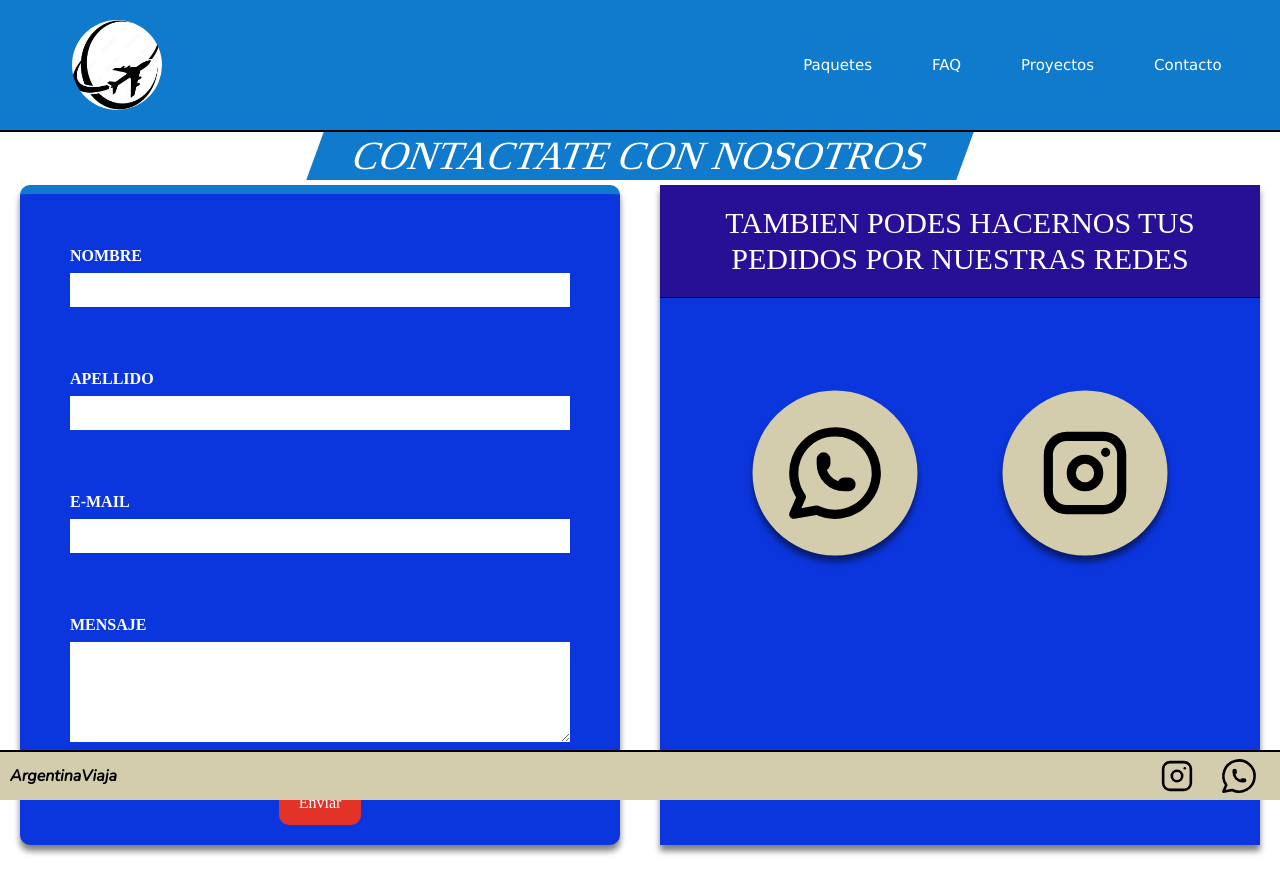
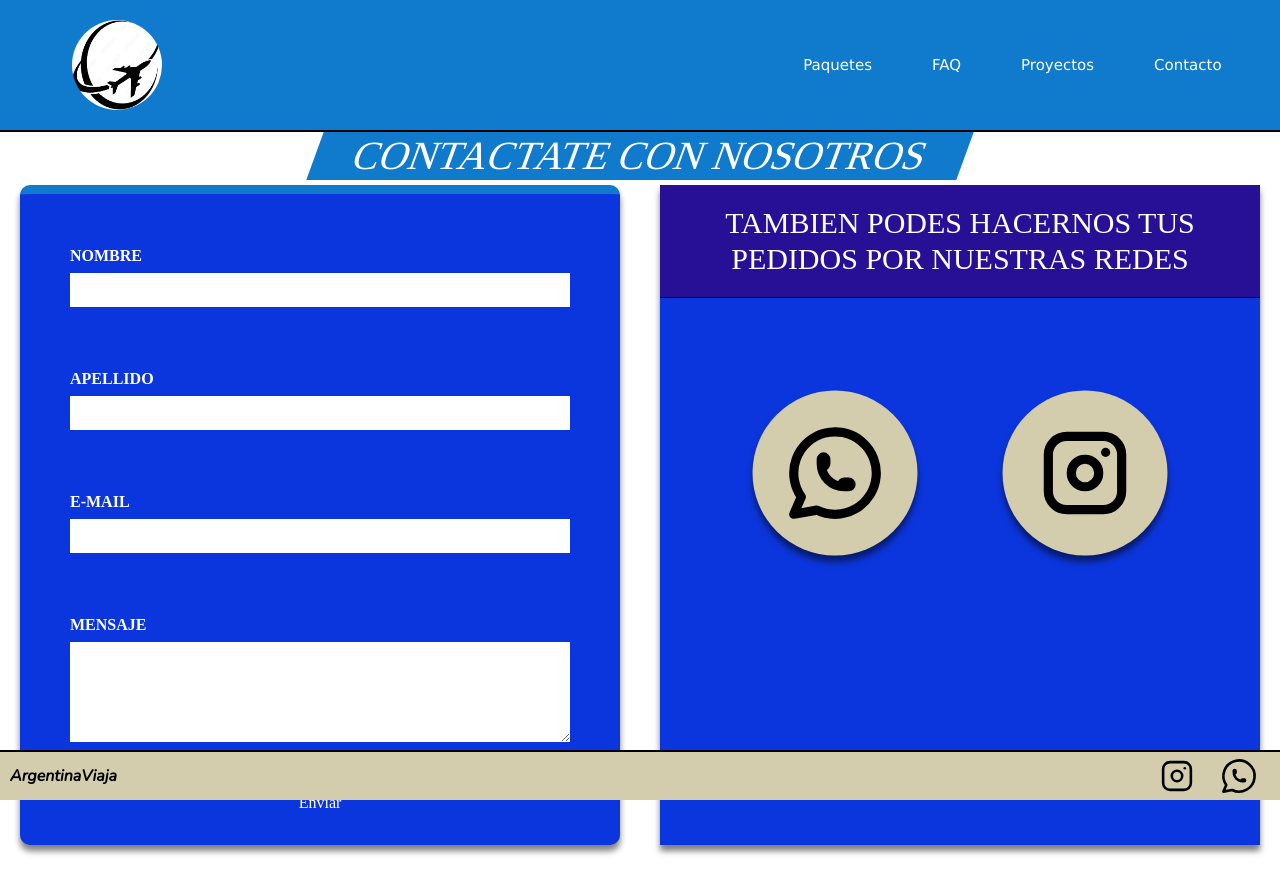
Before and after one commit to TrottaSG/JavaScriptProyecto-TrottaSebastian, a website: page contacto.html in a window 1280 px wide. Shown: the top 875 px of the page. Drawn offline with nearby package versions, Linux system fonts and the light colour scheme; a web font is replaced by a local one.

Commit message:
RevisionesFinales

```diff
--- a/scss/pages/_contacto.scss
+++ b/scss/pages/_contacto.scss
@@ -4,9 +4,7 @@
     --gris: rgb(231, 231, 231);
     --primario: #F9E9DA;
     --secundario: #E9C9AE    ;
-    --terciario: #960900;
     --sectono: #D3CDAE;
-    --terctono: #E33227;
 }
 
 html {
```
Also changed, not shown: CSS/Style.css.
